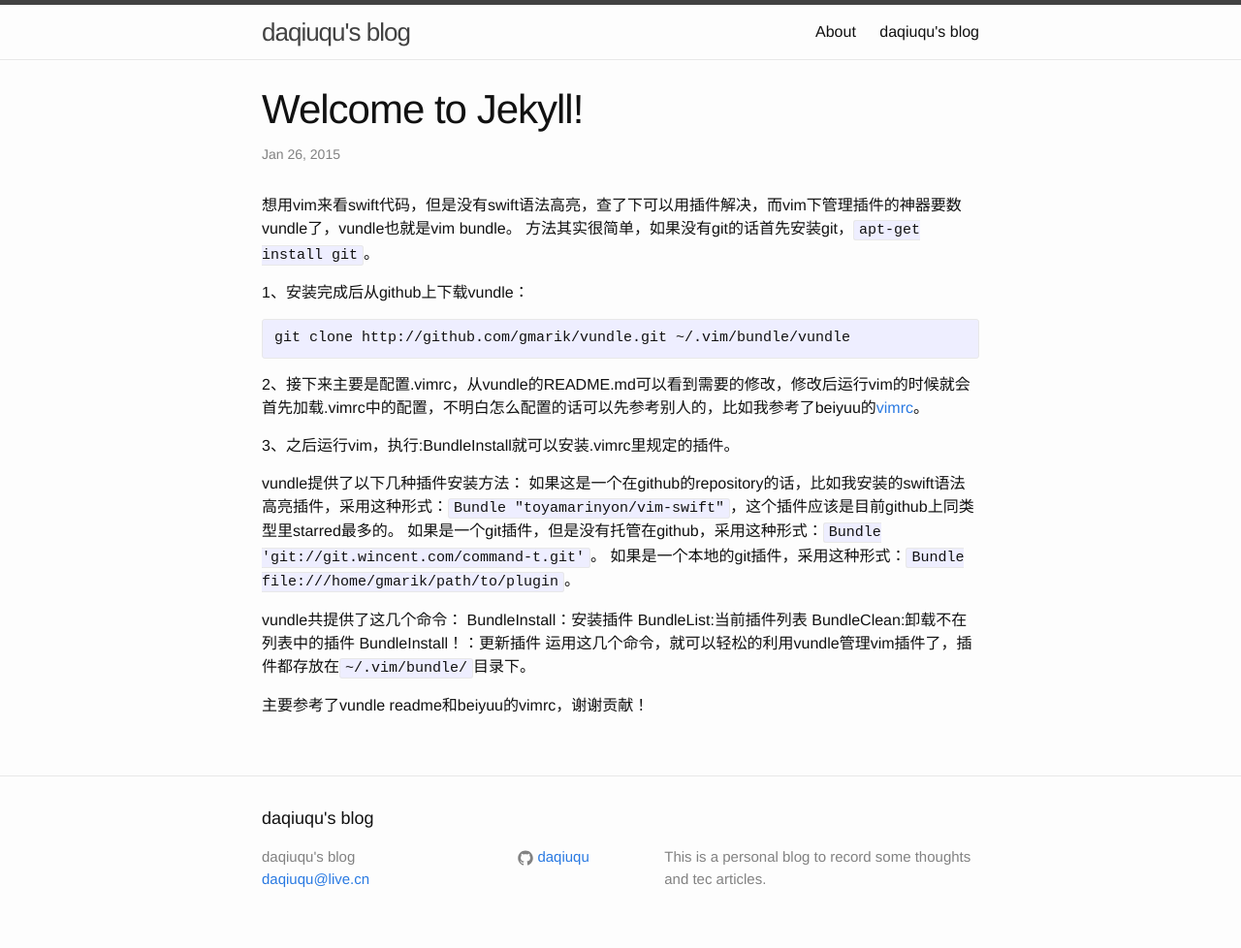
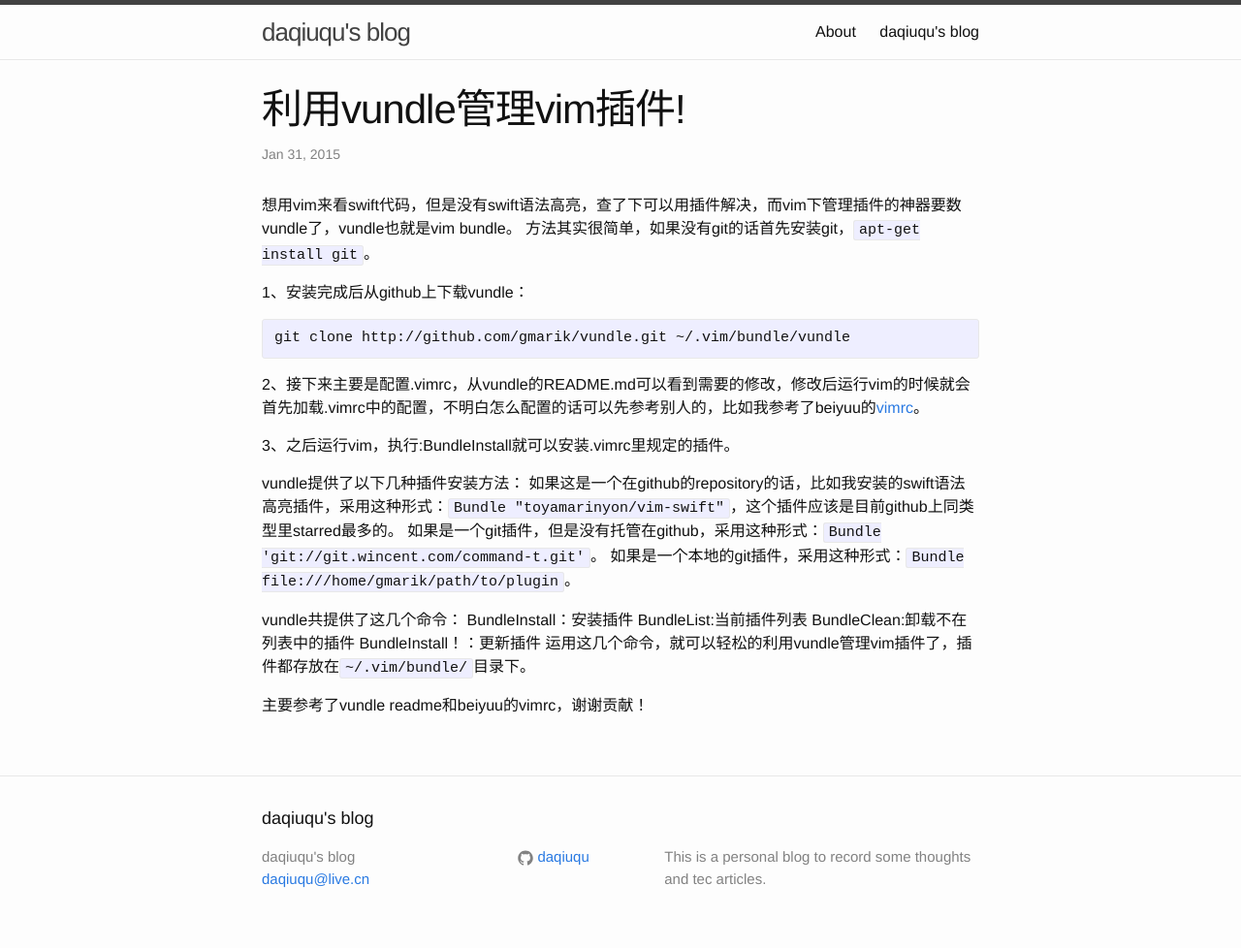
Before and after one commit to daqiuqu/blog, a Jekyll site: the page built from _posts/2015-01-31-manage-vim-plugin-by-vundle.markdown, in a window 1280 px wide. Shown: the whole page at 97% size. Built offline with Jekyll 4.4.1, drawn with Linux system fonts in a browser that asks for light colours.

Commit message:
fixed bug in 2nd blog

```diff
--- a/_posts/2015-01-31-manage-vim-plugin-by-vundle.markdown
+++ b/_posts/2015-01-31-manage-vim-plugin-by-vundle.markdown
@@ -1,8 +1,8 @@
 ---
 layout: post
-title:  "Welcome to Jekyll!"
-date:   2015-01-26 22:28:35
-categories: jekyll update
+title:  "利用vundle管理vim插件!"
+date:   2015-01-31 08:39:19
+categories: vundle vim swift
 ---
 
 想用vim来看swift代码，但是没有swift语法高亮，查了下可以用插件解决，而vim下管理插件的神器要数vundle了，vundle也就是vim bundle。
```
